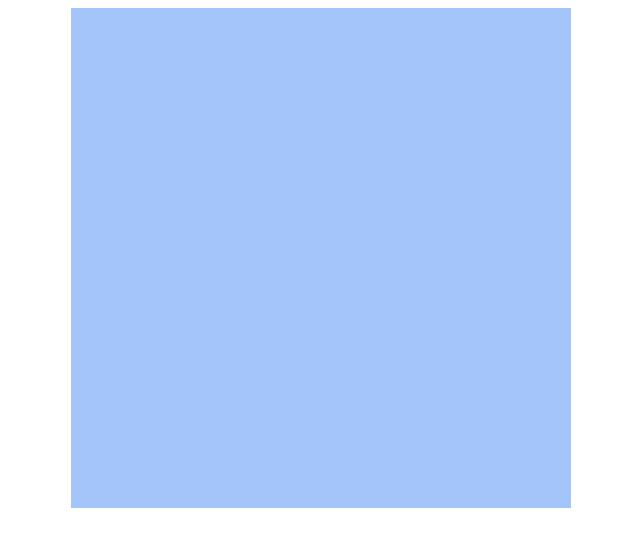
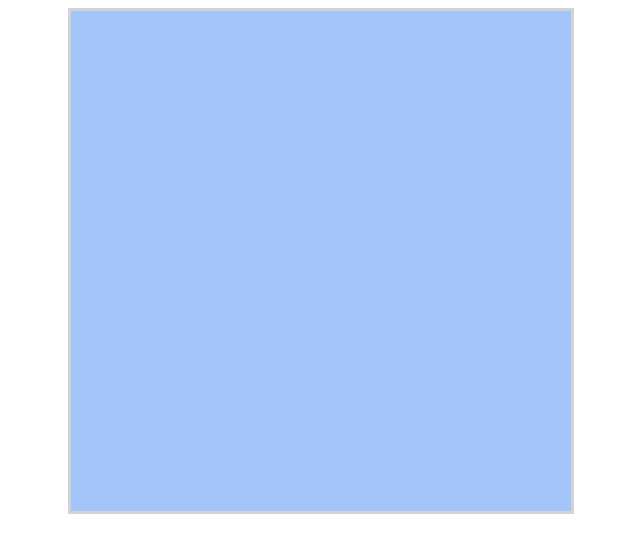
Before and after one commit to makoteo/blog, a Jekyll site: the page _games/tmp-setup/tmp.html, which Jekyll copies as it is, in a window 1280 px wide. Shown: the top 553 px of the page, without its empty margins (319-959 px from the left). Built offline with Jekyll 4.4.1, drawn with Linux system fonts in a browser that asks for light colours.

Commit message:
Oof I messed up so bad so I'm doing it again haha

```diff
--- a/_games/defend-the-castle/defendTheCastle.html
+++ b/_games/defend-the-castle/defendTheCastle.html
@@ -1,4 +1,4 @@
-<link rel="stylesheet" type="text/css" href="game02.css">
+<link rel="stylesheet" type="text/css" href="defendTheCastle.css">
 
 <link rel="shortcut icon" href="favicon.ico" />
 
--- a/_games/tmp-setup/tmp.html
+++ b/_games/tmp-setup/tmp.html
@@ -1,4 +1,4 @@
-<link rel="stylesheet" type="text/css" href="game02.css">
+<link rel="stylesheet" type="text/css" href="tmp.css">
 
 <link rel="shortcut icon" href="favicon.ico" />
 
```
Also changed, not shown: _games/tmp-setup/index.md (+2 -2 lines), _games/defend-the-castle/defendTheCastle.js (line endings or trailing spaces).
